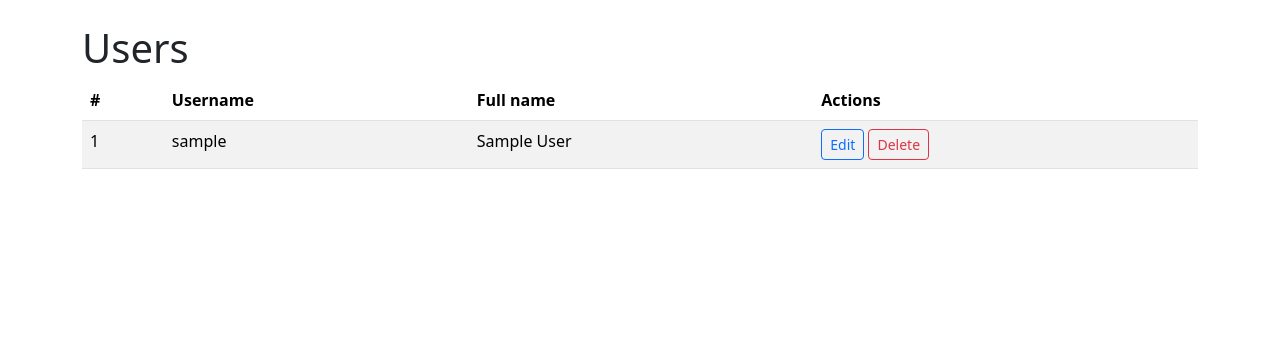
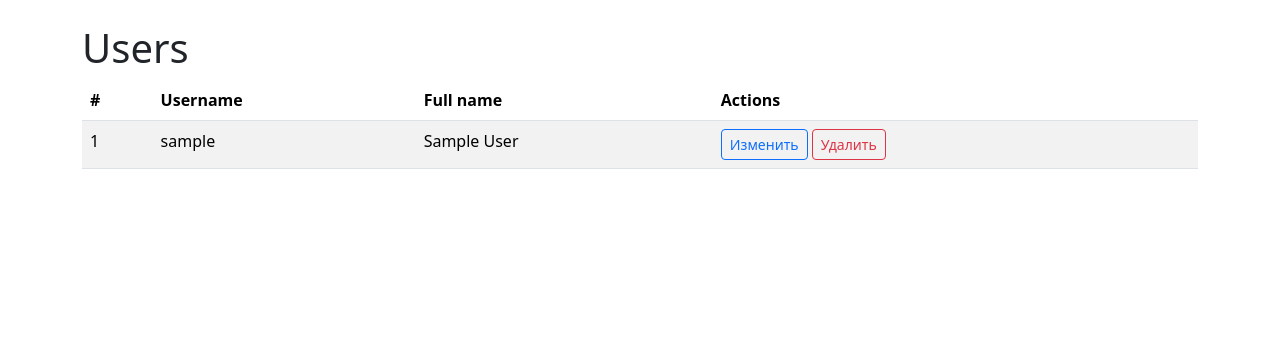
Before and after one commit to RustemYeldessov/python-project-52, a Django app: template task_manager/templates/users/index.html in a window 1280 px wide. Shown: the part 56-420 px from the top of the page. Run offline with Django 5.2, Linux system fonts and the light colour scheme; the template is opened without the code that fills it: values that come from a table or form of the project are taken from there, others are empty; tables that the repository leaves empty hold one stand-in row (values such as "Sample post"); some libraries are stand-ins or nearby versions.

Commit message:
fix(users): translate actions to Russian (Изменить/Удалить)

```diff
--- a/task_manager/templates/users/index.html
+++ b/task_manager/templates/users/index.html
@@ -20,8 +20,8 @@
       <td>{{ user.username }}</td>
       <td>{{ user.first_name }} {{ user.last_name }}</td>
       <td>
-        <a href="{% url 'users_update' user.id %}" class="btn btn-sm btn-outline-primary">{% trans "Edit" %}</a>
-        <a href="{% url 'users_delete' user.id %}" class="btn btn-sm btn-outline-danger">{% trans "Delete" %}</a>
+        <a href="{% url 'users_update' user.id %}" class="btn btn-sm btn-outline-primary">{% trans "Изменить" %}</a>
+        <a href="{% url 'users_delete' user.id %}" class="btn btn-sm btn-outline-danger">{% trans "Удалить" %}</a>
       </td>
     </tr>
     {% empty %}
```
